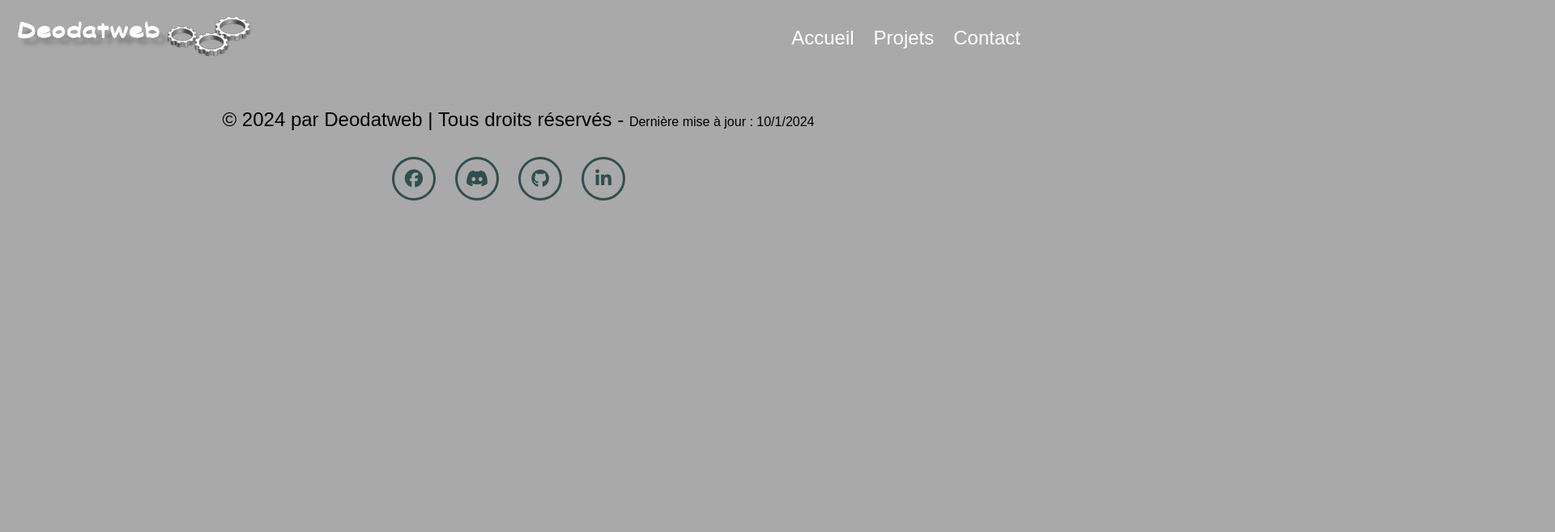
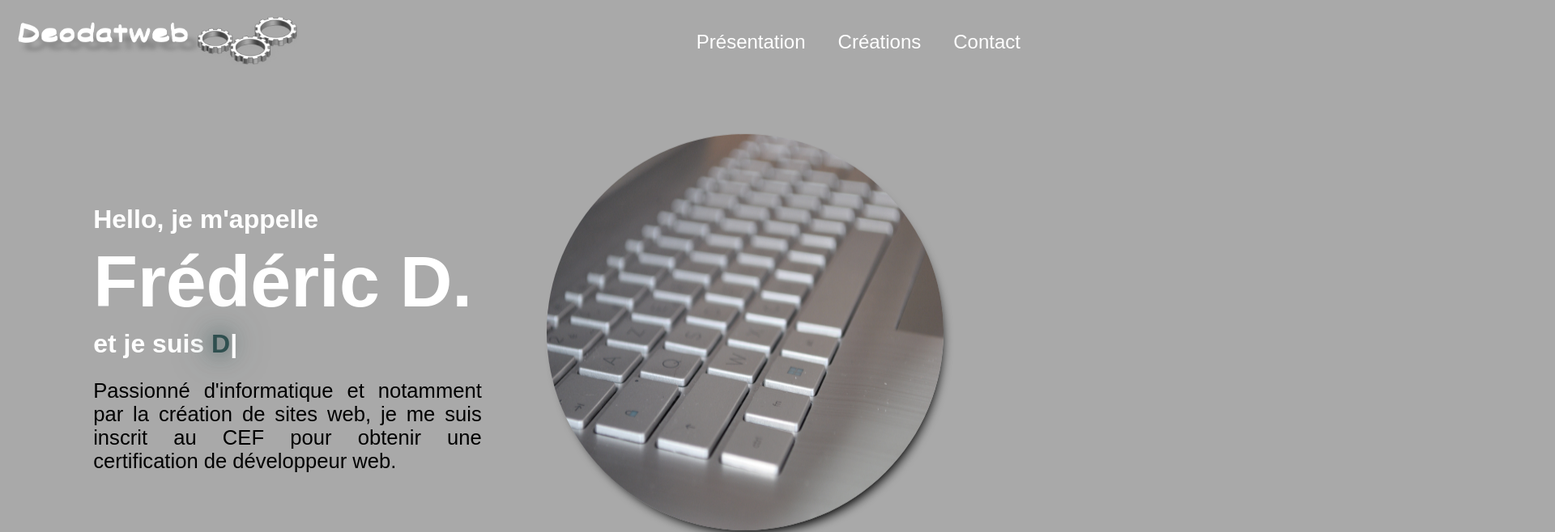
Before and after one commit to Deodatweb/projet-dev-D5, a Vue app: page / in a window 1280 px wide. Shown: the top 658 px of the page at 81% size, 1920 px wide, since content can reach past the window. Built offline with nearby package versions, Linux system fonts and the light colour scheme.

Commit message:
Création de la page Accueil

```diff
--- a/index.html
+++ b/index.html
@@ -14,7 +14,7 @@
       referrerpolicy="no-referrer"
     />
 
-    <title>Accueil | Portfolio</title>
+    <title>Portfolio | Deodatweb</title>
   </head>
   <body>
     <div id="app"></div>
--- a/package.json
+++ b/package.json
@@ -11,6 +11,7 @@
     "format": "prettier --write src/"
   },
   "dependencies": {
+    "typed.js": "^2.1.0",
     "vue": "^3.4.29",
     "vue-router": "^4.3.3"
   },
--- /dev/null
+++ b/src/components/ContactForm.vue
@@ -0,0 +1,113 @@
+<template>
+  <!-- CONTACT SECTION DESIGN -->
+  <section class="contact" id="contact">
+    <br><br>
+    <h2 class="heading">Me <span>contacter</span></h2>
+    <form action="mailto: deodatweb@gmail.com">
+      <div class="input-box">
+        <input type="text" placeholder="Nom">
+        <input type="text" placeholder="Prénom">
+      </div>
+      <input type="text" placeholder="Objet">
+      <textarea name="" id="" cols="30" rows="10" placeholder="Votre message"></textarea>
+      <button class="btn">Envoyer votre message</button>
+    </form>
+  </section>
+</template>
+
+<script>
+export default {
+  name: 'ContactForm'
+}
+</script>
+
+<style scoped>
+.heading {
+  text-align: center;
+  font-size: 40px;
+}
+
+span {
+  color: var(--main-color);
+  text-shadow:
+    0 0 25px var(--main-color),
+    0 0 50px var(--main-color);
+}
+
+.contact {
+  background: url(../icons/clavier_blanc.jpg) no-repeat;
+  height: 100vh;
+}
+
+form {
+  background: transparent;
+  border-radius: 10px;
+  padding: 30px;
+  border: 1px solid var(--text-color);
+}
+
+.contact h2 {
+  margin-bottom: 2rem;
+  color: var(--text-color);
+}
+
+.contact form {
+  max-width: 50%;
+  margin: 60px auto;
+  text-align: center;
+  /* margin-bottom: 30px; */
+}
+
+.contact form .input-box {
+  display: flex;
+  justify-content: space-between;
+  flex-wrap: wrap;
+}
+
+.contact form .input-box input,
+.contact form input,
+.contact form textarea {
+  width: 100%;
+  padding: 1rem;
+  font-size: 1rem;
+  background: rgba(0, 0, 0, 0.2);
+  color: var(--text-color);
+  border-radius: 8px;
+  margin: 0.7rem 0;
+  border: none;
+}
+
+.contact form .input-box input {
+  width: 40%;
+}
+
+.contact form textarea {
+  padding: 0;
+}
+
+.contact form .btn {
+  margin-top: 2rem;
+  cursor: pointer;
+}
+
+::placeholder  {
+  color: rgba(255, 255, 255, 0.5);
+}
+
+.btn {
+  display: inline-block;
+  padding: 1rem 2rem;
+  background: var(--main-color);
+  border-radius: 4rem;
+  box-shadow: 0 0 1rem var(--main-color);
+  font-size: 1.2rem;
+  color: var(--bg-color);
+  letter-spacing: 0.1rem;
+  transition: 0.5s ease;
+  border: none;
+}
+
+.btn:hover {
+  box-shadow: none;
+}
+</style>
--- a/src/components/HeaderItem.vue
+++ b/src/components/HeaderItem.vue
@@ -7,9 +7,9 @@
     </div>
     <nav>
       <ul>
-        <li><router-link to="/">Accueil</router-link></li>
-        <li><router-link to="/projets" href="#projet">Projets</router-link></li>
-        <li><router-link to="/contact" href="#contact">Contact</router-link></li>
+        <li><router-link to="/">Présentation</router-link></li>
+        <li><a href="#projet">Créations</a></li>
+        <li><a href="#contact">Contact</a></li>
       </ul>
     </nav>
   </header>
@@ -24,16 +24,18 @@ export default {
 <style scoped>
 /* HOME */
 header {
-  display: flex;
-  justify-content: space-between;
-  align-items: center;
-  padding: 20px;
-  background-color: var(--bg-color);
-  color: var(--text-color);
+    position: fixed;
+    width: 100%;
+    padding: 20px;
+    background-color: var(--bg-color);
+    color: var(--text-color);
+    display: flex;
+    justify-content: space-between;
+    align-items: center;
 }
 
 .logo img {
-  height: 50px;
+  height: 60px;
 }
 
 nav ul {
@@ -44,7 +46,7 @@ nav ul {
 }
 
 nav li {
-  margin-left: 24px;
+  margin-right: 40px;
 }
 
 nav a {
--- /dev/null
+++ b/src/components/TypedText.vue
@@ -0,0 +1,54 @@
+<template>
+  <div>
+    <h3>et je suis <span ref="typedElement"></span></h3>
+  </div>
+</template>
+
+<script>
+import Typed from 'typed.js'
+import { onMounted, ref, onBeforeUnmount } from 'vue'
+
+export default {
+  name: 'TypedText',
+  setup() {
+    const typedElement = ref(null)
+    let typedInstance = null
+
+    onMounted(() => {
+      const options = {
+        strings: ['Développeur web junior', 'Web Designer', 'Photographe'],
+        typeSpeed: 70,
+        backSpeed: 70,
+        backDelay: 1000,
+        loop: true
+      }
+      typedInstance = new Typed(typedElement.value, options)
+    })
+
+    onBeforeUnmount(() => {
+      if (typedInstance) {
+        typedInstance.destroy()
+      }
+    })
+
+    return {
+      typedElement
+    }
+  }
+}
+</script>
+
+<style scoped>
+h3 {
+  font-size: 2rem;
+  color: var(--text-color);
+  margin: 0;
+}
+
+span {
+  color: var(--main-color);
+  text-shadow:
+    0 0 25px var(--main-color),
+    0 0 50px var(--main-color);
+}
+</style>
--- a/src/router/index.js
+++ b/src/router/index.js
@@ -1,14 +1,10 @@
 import { createRouter, createWebHistory } from 'vue-router'
 const HomeView = () => import('@/views/HomeView.vue')
-const ProjetsView = () => import('@/views/ProjetsView.vue')
-const ContactView = () => import('@/views/ContactView.vue')
 const NotFoundView = () => import('@/views/NotFoundView.vue')
 
 const routes = [
   { path: '/', component: HomeView },
-  { path: '/:pathMatch(.*)*', component: NotFoundView }, //call all route for 404
-  { path: '/projets', component: ProjetsView },
-  { path: '/contact', component: ContactView }
+  { path: '/:pathMatch(.*)*', component: NotFoundView } //call all route for 404
 ]
 
 const router = createRouter({
--- a/src/views/HomeView.vue
+++ b/src/views/HomeView.vue
@@ -1,15 +1,150 @@
 <template>
-  <div>
+   <!-- HOME SECTION DESIGN -->
+   <section class="home" id="home">
+        <div class="home-content">
+            <h3>Hello, je m'appelle</h3>
+            <h1>Frédéric D.</h1>
+            <TypedText />
+            <p>Passionné d'informatique et notamment par la création de sites web, je me suis inscrit au CEF pour obtenir une certification de développeur web.</p>
+        </div>
+        <div class="home-img">
+            <img src="../icons/clavier_gris.jpg" alt="Photo d'un clavier d'ordinateur gris">
+        </div>
+    </section>
 
-  </div>
+    <!-- PORTFOLIO SECTION DESIGN -->
+    <section class="projet" id="projet">
+        <h2 class="heading">Mes derniers <span>projets</span></h2>
+        <div class="portfolio-container">
+            <div class="portfolio-box">
+                <img src="../icons/clavier_gris.jpg" alt="">
+                <div class="portfolio-layer">
+                    <h4>Web Design</h4>
+                    <p>Lorem ipsum dolor sit amet, consectetur adipisicing elit.</p>
+                    <i class="fa-solid fa-up-right-from-square"></i>
+                </div>
+            </div>
+
+            <div class="portfolio-box">
+                <img src="../icons/clavier_gris.jpg" alt="">
+                <div class="portfolio-layer">
+                    <h4>Web Design</h4>
+                    <p>Lorem ipsum dolor sit amet, consectetur adipisicing elit.</p>
+                    <i class="fa-solid fa-up-right-from-square"></i>
+                </div>
+            </div>
+
+            <div class="portfolio-box">
+                <img src="../icons/clavier_gris.jpg" alt="">
+                <div class="portfolio-layer">
+                    <h4>Web Design</h4>
+                    <p>Lorem ipsum dolor sit amet, consectetur adipisicing elit.</p>
+                    <i class="fa-solid fa-up-right-from-square"></i>
+                </div>
+            </div>
+
+            <div class="portfolio-box">
+                <img src="../icons/clavier_gris.jpg" alt="">
+                <div class="portfolio-layer">
+                    <h4>Web Design</h4>
+                    <p>Lorem ipsum dolor sit amet, consectetur adipisicing elit.</p>
+                    <i class="fa-solid fa-up-right-from-square"></i>
+                </div>
+            </div>
+
+            <div class="portfolio-box">
+                <img src="../icons/clavier_gris.jpg" alt="">
+                <div class="portfolio-layer">
+                    <h4>Web Design</h4>
+                    <p>Lorem ipsum dolor sit amet, consectetur adipisicing elit.</p>
+                    <i class="fa-solid fa-up-right-from-square"></i>
+                </div>
+            </div>
+
+            <div class="portfolio-box">
+                <img src="../icons/clavier_gris.jpg" alt="">
+                <div class="portfolio-layer">
+                    <h4>Web Design</h4>
+                    <p>Lorem ipsum dolor sit amet, consectetur adipisicing elit.</p>
+                    <i class="fa-solid fa-up-right-from-square"></i>
+                </div>
+            </div>
+        </div>
+    </section>
+
+      <ContactForm />
+
 </template>
 
 <script>
-  export default {
-    name: 'HomeView',
+import TypedText from '@/components/TypedText.vue';
+import ContactForm from '@/components/ContactForm.vue';
+
+export default {
+  name: 'HomeView',
+
+  components: {
+    TypedText,
+    ContactForm,
   }
+}
 </script>
 
 <style scoped>
+section {
+    min-height: 100vh;
+    padding: 2rem 9%;
+}
 
+.home {
+    display: flex;
+    justify-content: space-between;
+    align-items: center;
+}
+
+.home-content h3 {
+    font-size: 2rem;
+    color: var(--text-color);
+    margin: 0;
+}
+
+span {
+    color: var(--main-color);
+    box-shadow: 0 0 25px var(--main-color),
+                0 0 50px var(--main-color),
+                0 0 100px var(--main-color);
+}
+
+.home-content h1 {
+    font-size: 5.6rem;
+    line-height: 1.3;
+    color: var(--text-color);
+    margin: 0;
+}
+
+.home-img img {
+    width: 490px;
+    height: 490px;
+    animation: floatImage 4s ease-in-out infinite;
+    border-radius: 50%;
+    box-shadow: 5px 10px 13px -7px #000000, -6px -4px 15px -13px rgba(0,0,0,0);
+}
+
+@keyframes floatImage {
+    0% {
+        transform: translateY(0);
+    }
+    50% {
+        transform: translateY(-2.4rem);
+    }
+    100% {
+        transform: translateY(0)    ;
+    }
+}
+
+.home-content p {
+    font-size: 1.6rem;
+    margin-right: 80px;
+    text-align: justify;
+}
 </style>
--- a/src/views/NotFoundView.vue
+++ b/src/views/NotFoundView.vue
@@ -14,6 +14,9 @@
 </script>
 
 <style scoped>
+div {
+    padding-top: 100px;
+}
 h1, p {
     display: flex;
     justify-content: center;
@@ -23,8 +26,8 @@ h1, p {
 img {
     display: flex;
     margin: auto;
-    width: 400px;
-    height: 400px;
+    width: 350px;
+    height: 350px;
     border-radius: 50%;
 }
 
```
Also changed, not shown: src/icons/clavier_blanc.jpg (added), src/views/ProjetsView.vue (indentation only), 1 other file (tests, documents, lock files or other folders).
